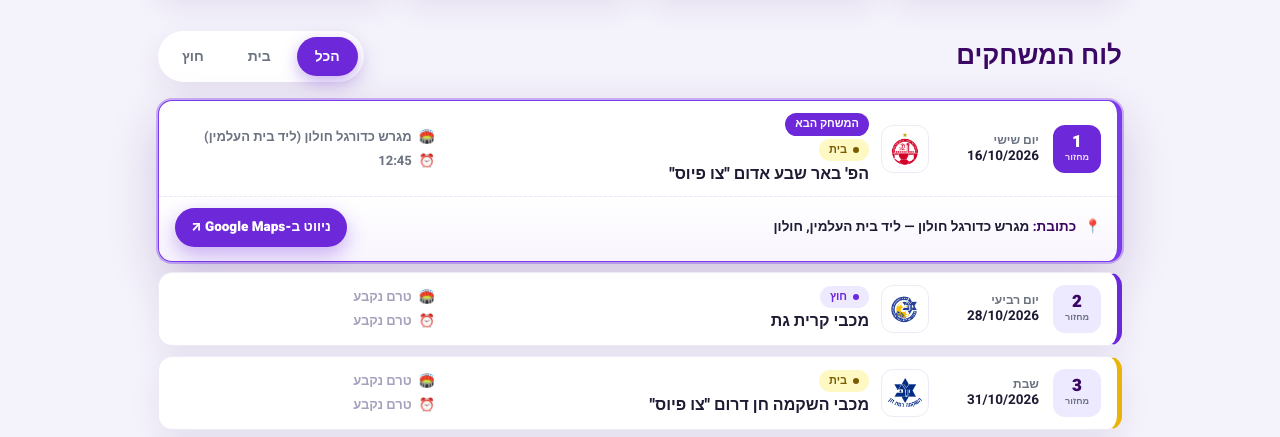
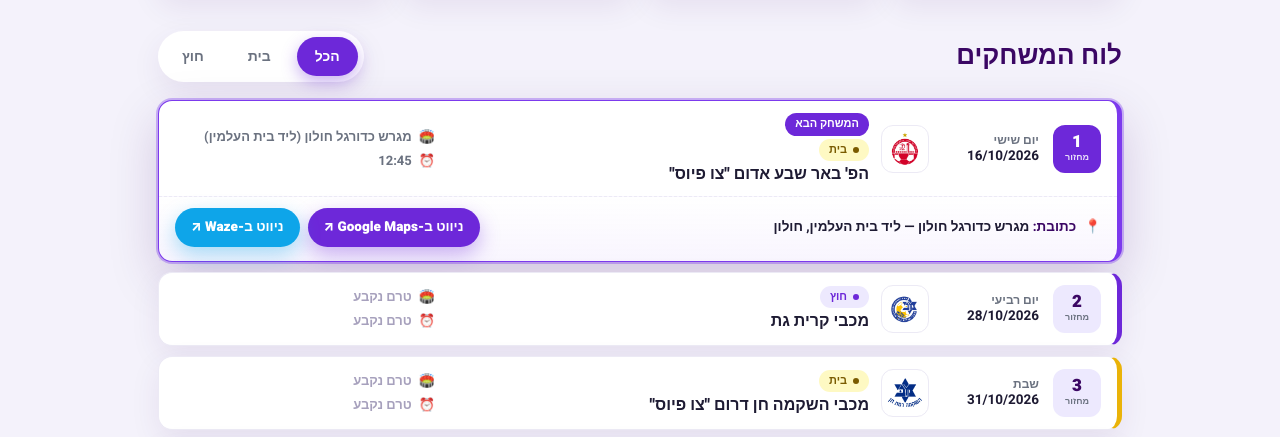
Before and after one commit to arrow0108/U13-Season-2026-2027, a plain HTML site: page index.html in a window 1280 px wide. Shown: the part 637-1074 px from the top of the page. Drawn offline with Linux system fonts and the light colour scheme.

Commit message:
Add Waze navigation button for the upcoming game

```diff
--- a/index.html
+++ b/index.html
@@ -167,12 +167,15 @@
   }
   .game-extra .addr{display:flex;align-items:center;gap:8px;font-size:13.5px;font-weight:600;color:var(--ink)}
   .game-extra .addr b{color:var(--purple-deep)}
-  .btn-map{
-    margin-inline-start:auto;display:inline-flex;align-items:center;gap:7px;
-    background:var(--purple);color:#fff;text-decoration:none;font-weight:800;font-size:13.5px;
-    padding:9px 16px;border-radius:999px;box-shadow:0 8px 20px rgba(109,40,217,.35);transition:.18s;
+  .nav-btns{margin-inline-start:auto;display:flex;gap:8px;flex-wrap:wrap}
+  .btn-map,.btn-waze{
+    display:inline-flex;align-items:center;gap:7px;color:#fff;text-decoration:none;
+    font-weight:800;font-size:13.5px;padding:9px 16px;border-radius:999px;transition:.18s;
   }
+  .btn-map{background:var(--purple);box-shadow:0 8px 20px rgba(109,40,217,.35)}
   .btn-map:hover{background:var(--purple-2);transform:translateY(-1px)}
+  .btn-waze{background:#0ea5e9;box-shadow:0 8px 20px rgba(14,165,233,.35)}
+  .btn-waze:hover{background:#0284c7;transform:translateY(-1px)}
   .next-badge{
     align-self:flex-start;background:var(--purple);color:#fff;
     font-size:11px;font-weight:800;padding:3px 10px;border-radius:999px;
@@ -200,7 +203,8 @@
     .c-date{order:2}
     .c-round{order:1}
     .c-meta{order:4}
-    .btn-map{margin-inline-start:0;width:100%;justify-content:center}
+    .nav-btns{margin-inline-start:0;width:100%}
+    .btn-map,.btn-waze{flex:1;justify-content:center}
   }
 </style>
 </head>
@@ -252,7 +256,7 @@
 
 <script>
 const FIXTURES = [
-  { r:1,  d:"16/10/2026", home:true,  opp:'הפ\' באר שבע אדום "צו פיוס"',        venue:"מגרש כדורגל חולון (ליד בית העלמין)", address:"מגרש כדורגל חולון — ליד בית העלמין, חולון", maps:"https://maps.app.goo.gl/BxWrf7HNsw1GnrCi8", time:"12:45", logo:"beer-sheva.png" },
+  { r:1,  d:"16/10/2026", home:true,  opp:'הפ\' באר שבע אדום "צו פיוס"',        venue:"מגרש כדורגל חולון (ליד בית העלמין)", address:"מגרש כדורגל חולון — ליד בית העלמין, חולון", maps:"https://maps.app.goo.gl/BxWrf7HNsw1GnrCi8", waze:"https://www.waze.com/ul?ll=32.003206,34.7576657&navigate=yes&zoom=17", time:"12:45", logo:"beer-sheva.png" },
   { r:2,  d:"28/10/2026", home:false, opp:'מכבי קרית גת',                        venue:null, time:null, logo:"kiryat-gat.png" },
   { r:3,  d:"31/10/2026", home:true,  opp:'מכבי השקמה חן דרום "צו פיוס"',        venue:null, time:null, logo:"hashikma.png" },
   { r:4,  d:"14/11/2026", home:false, opp:'הפועל ר\'ג צפון',                     venue:null, time:null, logo:"hapoel-ramat-gan.png" },
@@ -303,11 +307,15 @@ function gameMarkup(m){
   const isNext = m.r===nextRound;
   const venue = m.venue ? m.venue : `<span class="tbd">טרם נקבע</span>`;
   const time  = m.time  ? m.time  : `<span class="tbd">טרם נקבע</span>`;
+  const gmaps = m.maps || "https://www.google.com/maps/search/?api=1&query="+encodeURIComponent(m.address+", חולון");
+  const wazeBtn = m.waze ? `<a class="btn-waze" target="_blank" rel="noopener" href="${m.waze}">ניווט ב-Waze ↗</a>` : "";
   const extra = (m.address && isNext) ? `
     <div class="game-extra">
       <div class="addr">📍 <span><b>כתובת:</b> ${m.address}</span></div>
-      <a class="btn-map" target="_blank" rel="noopener"
-         href="${m.maps || "https://www.google.com/maps/search/?api=1&query="+encodeURIComponent(m.address+", חולון")}">ניווט ב-Google Maps ↗</a>
+      <div class="nav-btns">
+        <a class="btn-map" target="_blank" rel="noopener" href="${gmaps}">ניווט ב-Google Maps ↗</a>
+        ${wazeBtn}
+      </div>
     </div>` : "";
   return `<article class="game ${m.home?"home":"away"}${isNext?" next":""}" data-ha="${m.home?"home":"away"}">
     <div class="game-main">
```
